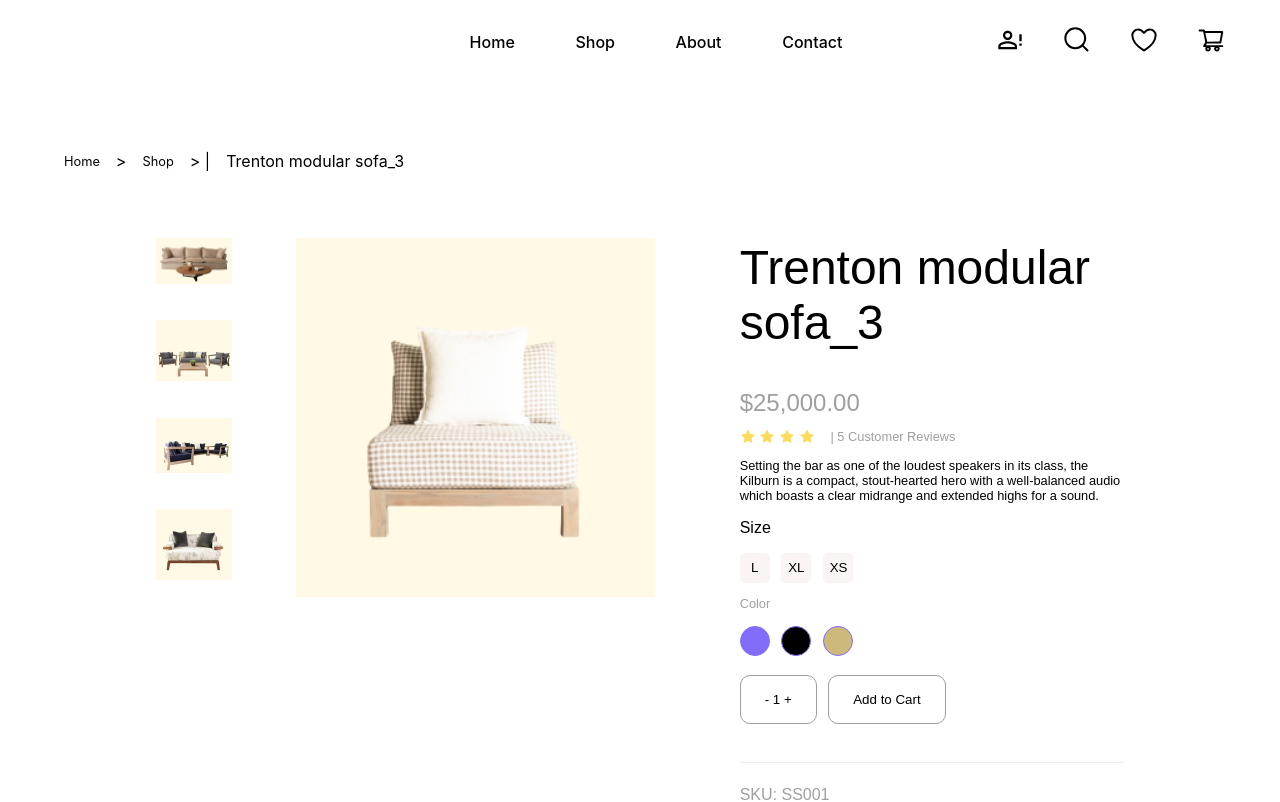
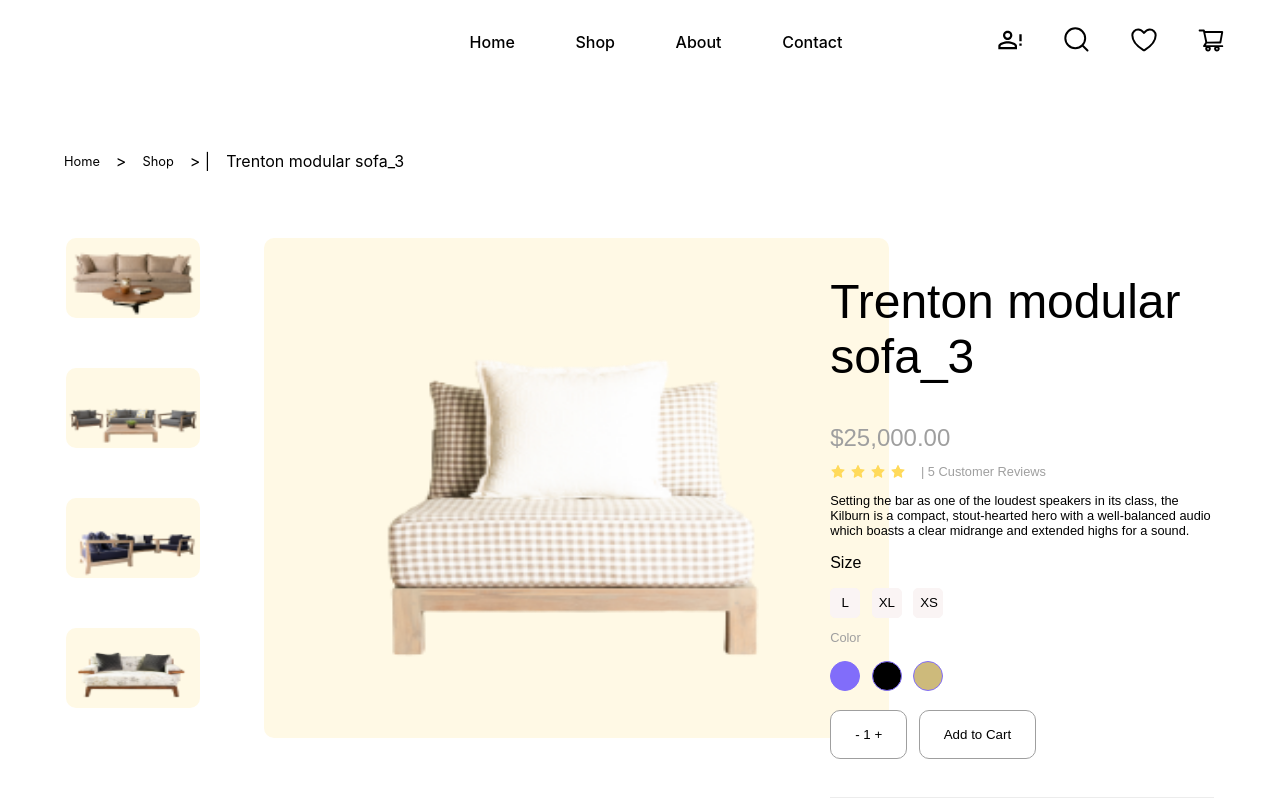
Before and after one commit to fadafful/jagaad-react-ecommerce, a React (Create React App) app: page /product/1 in a window 1280 px wide. Shown: the top 802 px of the page. Built offline with nearby package versions, Linux system fonts and the light colour scheme.

Commit message:
added style to image container

```diff
--- a/src/components/productCard/ProductCard.js
+++ b/src/components/productCard/ProductCard.js
@@ -153,6 +153,22 @@ const ImageContainer = styled.div`
     justify-content: center;
     align-items: center;
   }
+
+  img {
+    width: 76px;
+    height: 80px;
+    border-radius: 10px;
+    background: #FFF9E5;
+  }
+
+  .product-image:last-child img {
+    width: 423px;
+    height: 500px;
+    flex-shrink: 0;
+    border-radius: 10px;
+    background: #FFF9E5;
+  }
+
 `;
 
 const ProductCard = () => {
```
